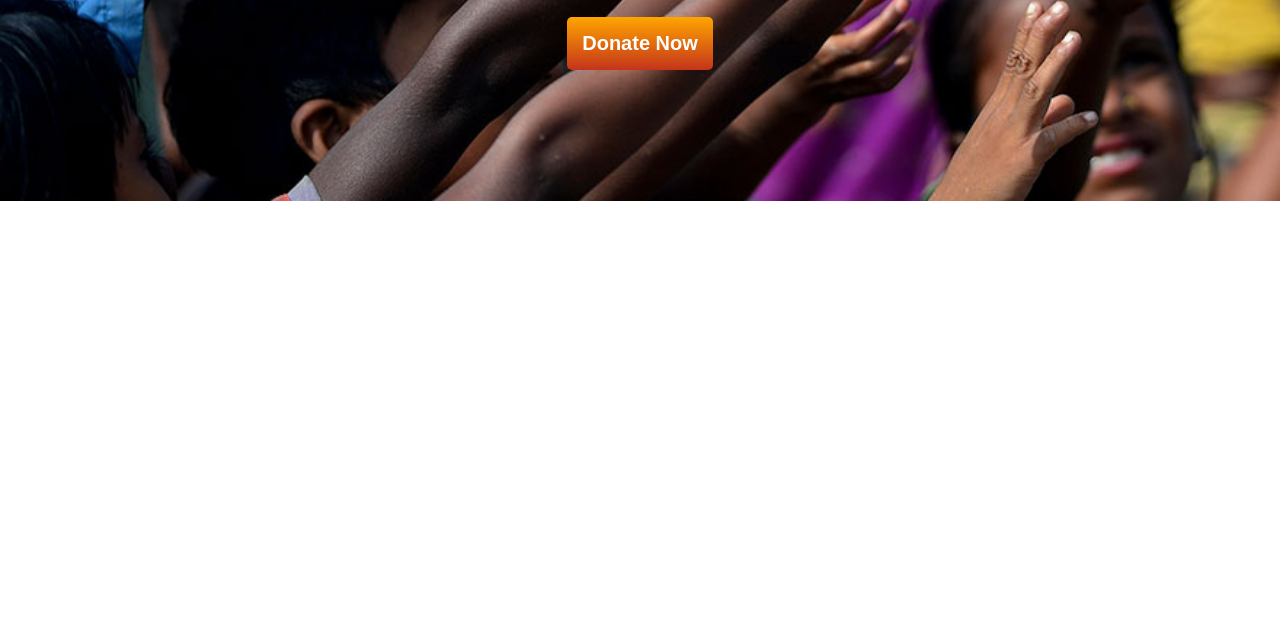
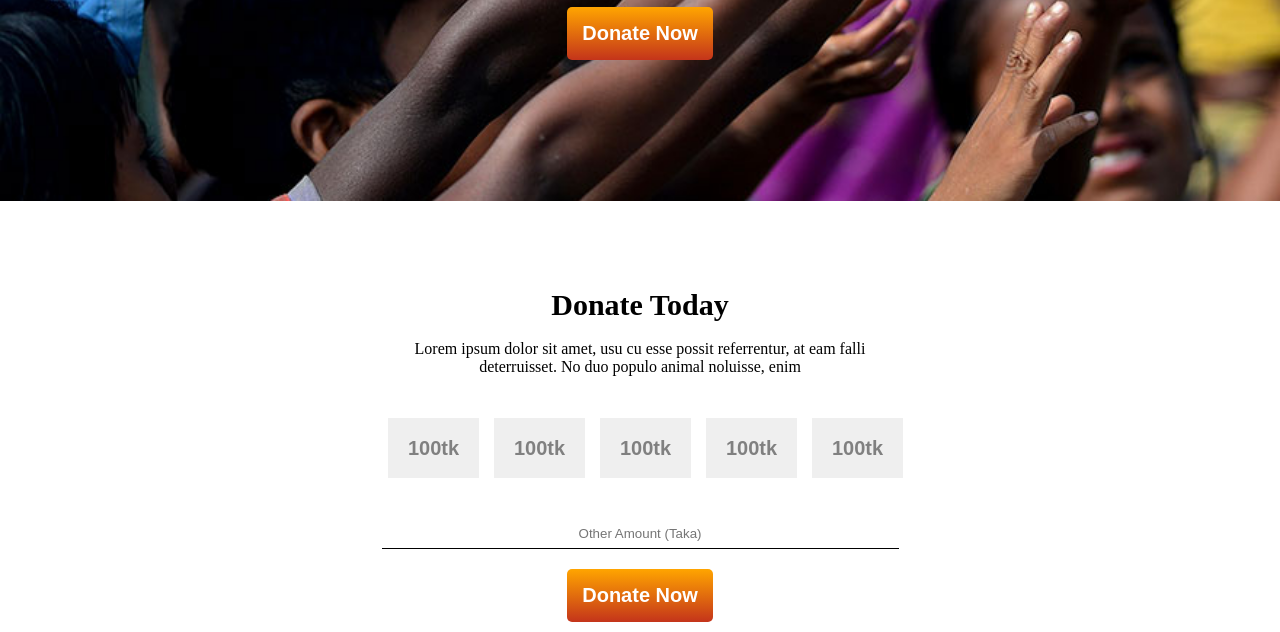
Before and after one commit to sojeeb01768/donate-now, a plain HTML site: page index.html in a window 1280 px wide. Shown: the part 499-1131 px from the top of the page. Before the commit the page ends 800 px from the top, so only its background shows below. Drawn offline with Linux system fonts and the light colour scheme.

Commit message:
Donate today section

```diff
--- a/index.html
+++ b/index.html
@@ -13,14 +13,35 @@
     <section class="banner-bg">
         <div class="banner-content">
             <h1>Lets Help Those Who Are More In Need</h1>
-            <p>Lorem ipsum, dolor sit amet consectetur adipisicing elit. Earum, optio omnis ducimus odit expedita
+
+        </div>
+        <div class="banner-text">
+            <p>Lorem ipsum, dolor sit amet consectetur adipisicing elit. Earum, optio omnis ducimus odit expedita,optio
+                omnis ducimus odit expedita
                 corrupti.</p>
             <button class="banner-button">Donate Now</button>
         </div>
+
     </section>
 
 
     <section>
+        <div class="for-donate">
+            <h1>Donate Today</h1>
+            <p>Lorem ipsum dolor sit amet, usu cu esse possit referrentur, at eam falli
+                deterruisset. No duo populo animal noluisse, enim</p>
+        </div>
+        <div id="parent-div">
+            <button type="button">100tk</button>
+            <button type="button">100tk</button>
+            <button type="button">100tk</button>
+            <button type="button">100tk</button>
+            <button type="button">100tk</button>
+        </div>
+        <div class="amount">
+            <input type="text" id="amount-box" name="amount" placeholder="Other Amount (Taka)"><br>
+            <button class="banner-button">Donate Now</button>
+        </div>
 
     </section>
 
@@ -29,6 +50,11 @@
         <div class="card-1"></div>
         <div class="card-1"></div>
     </section>
+
+
+
+
+
 </body>
 
 </html>
--- a/style.css
+++ b/style.css
@@ -31,6 +31,8 @@
     font-size: 65px;
     padding-left: 7%;
     padding-right: 7%;
+    width: 871px;
+    margin: auto;
 
 }
 
@@ -48,3 +50,78 @@
     cursor: pointer;
 
 }
+
+.banner-text {
+    margin: auto;
+    width: 656px;
+    text-align: center;
+}
+
+.for-donate h1 {
+    margin: auto;
+    text-align: center;
+    font-size: 30px;
+    padding-bottom: 18px;
+    padding-top: 87px;
+}
+
+.for-donate p {
+    margin: auto;
+    text-align: center;
+
+    width: 532px;
+}
+
+#parent-div button:focus {
+    background-color: #FFEEEE;
+    border: 2px solid orange;
+
+    color: orange;
+}
+
+#parent-div button:active {
+    background-color: #FFEEEE;
+
+}
+
+
+
+
+#parent-div button {
+    height: 60px;
+    width: 91px;
+    margin: auto;
+    text-align: center;
+    border: transparent;
+    font-weight: bold;
+    font-size: 20px;
+    color: gray;
+    margin-left: 11px;
+
+}
+
+#parent-div {
+    margin: auto;
+    text-align: center;
+    margin-top: 42px;
+}
+
+input#amount-box {
+    margin: auto;
+    border: none;
+    width: 517px;
+    background-color: transparent;
+    outline: none;
+    border-bottom: 1px solid;
+    height: 29px;
+}
+
+::-webkit-input-placeholder {
+    text-align: center;
+}
+
+.amount {
+    text-align: center;
+    padding-top: 41px;
+    padding-bottom: 10px;
+}
```
